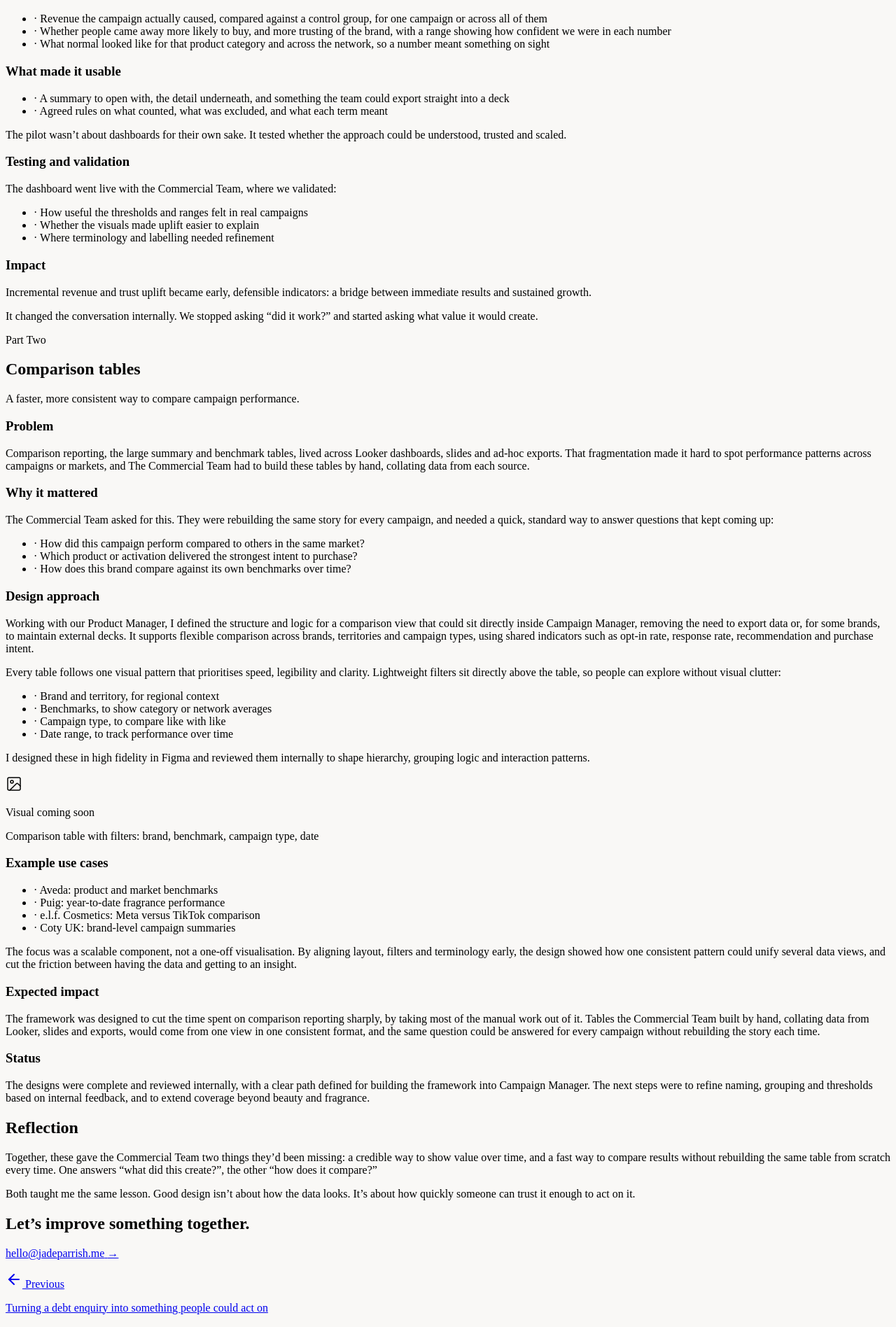
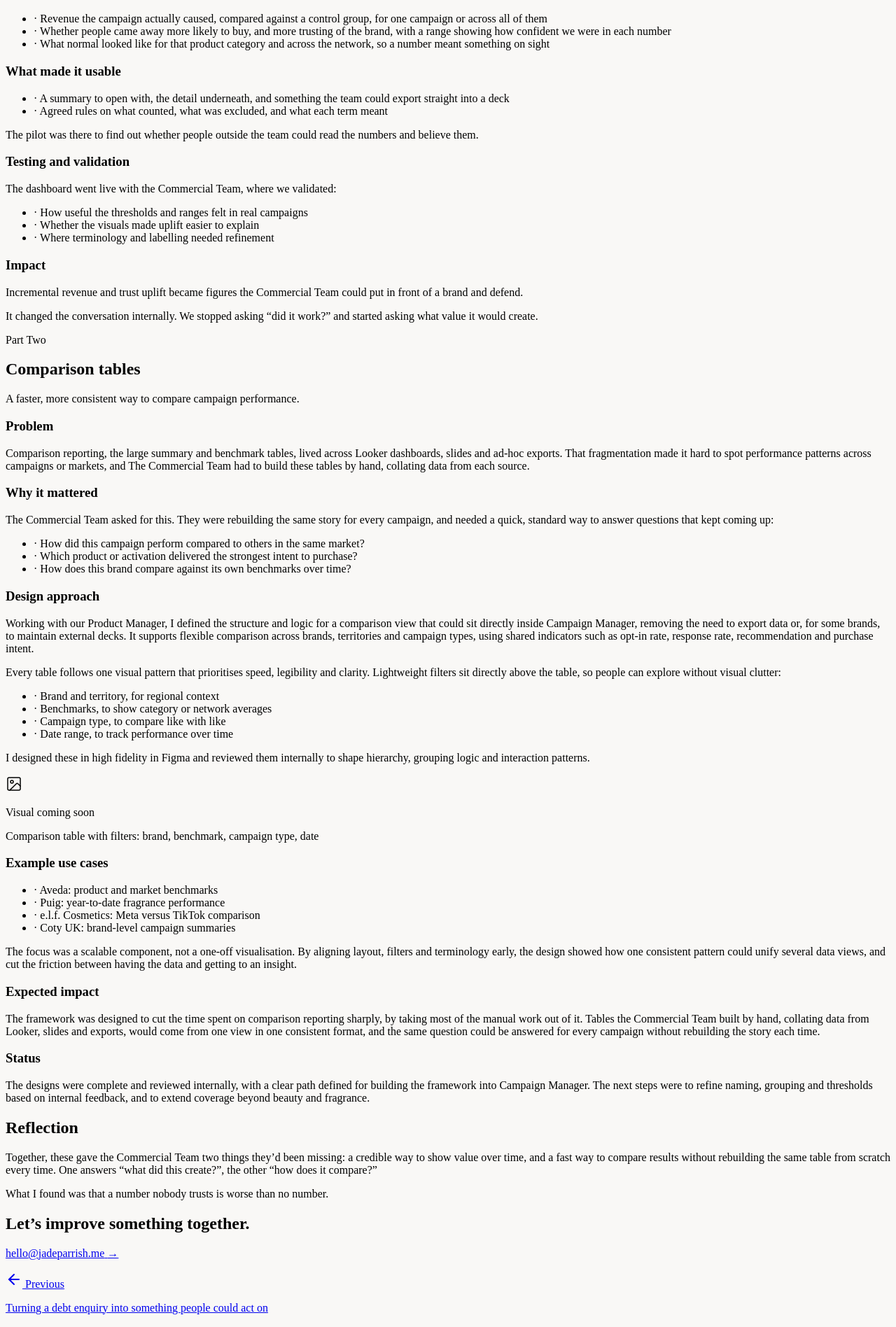
Before and after one commit to jadeparrish/portfolio, a Next.js app: page /work/commercial-value in a window 1280 px wide. Shown: the part 1554-3450 px from the top of the page at 70% size. Built offline with nearby package versions, Linux system fonts and the light colour scheme.

Commit message:
Revise content for clarity on pilot objectives
Updated text to clarify the purpose of the pilot and the importance of trust in data.

```diff
--- a/app/work/commercial-value/page.js
+++ b/app/work/commercial-value/page.js
@@ -213,8 +213,8 @@ export default function CommercialValueCaseStudy() {
                 ]}
               />
               <p className="text-neutral-700 text-[17px] sm:text-[18px] leading-[1.75] mt-4">
-                The pilot wasn&rsquo;t about dashboards for their own sake. It tested
-                whether the approach could be understood, trusted and scaled.
+                The pilot was there to find out whether people outside the team could read
+                the numbers and believe them.
               </p>
             </div>
 
@@ -236,8 +236,8 @@ export default function CommercialValueCaseStudy() {
             <div>
               <SubLabel>Impact</SubLabel>
               <p className="text-neutral-700 text-[17px] sm:text-[18px] leading-[1.75] mb-2">
-                Incremental revenue and trust uplift became early, defensible indicators:
-                a bridge between immediate results and sustained growth.
+                Incremental revenue and trust uplift became figures the Commercial Team
+                could put in front of a brand and defend.
               </p>
               <p className="font-serif text-2xl text-neutral-900">
                 It changed the conversation internally. We stopped asking{' '}
@@ -373,9 +373,7 @@ export default function CommercialValueCaseStudy() {
               compare?&rdquo;
             </p>
             <p>
-              Both taught me the same lesson. Good design isn&rsquo;t about how the
-              data looks. It&rsquo;s about how quickly someone can trust it enough to act on
-              it.
+              What I found was that a number nobody trusts is worse than no number.
             </p>
           </div>
         </section>
```
